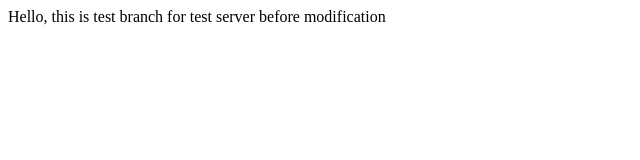
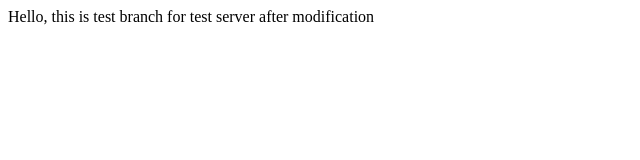
Before and after one commit to CoderRitwikG/JenkinsAssignment2new, a plain HTML site: page index.html in a window 1280 px wide. Shown: the full height of the page, 0-640 px from the left. Drawn offline with Linux system fonts and the light colour scheme.

Commit message:
Update index.html

```diff
--- a/index.html
+++ b/index.html
@@ -1,5 +1,5 @@
 <html>
         <body>
-                Hello, this is test branch for test server before modification
+                Hello, this is test branch for test server after modification
         </body>
 </html>
```
